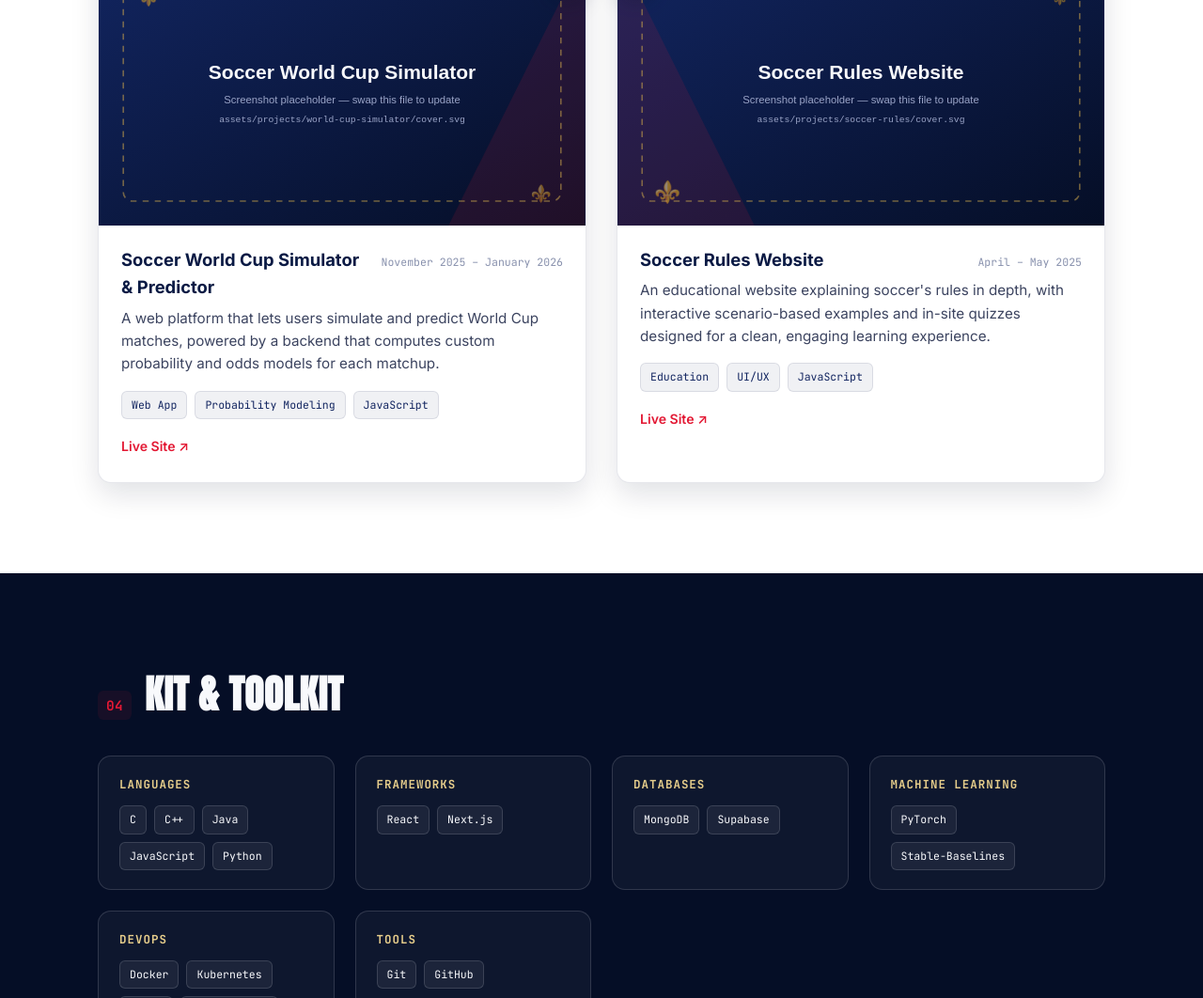
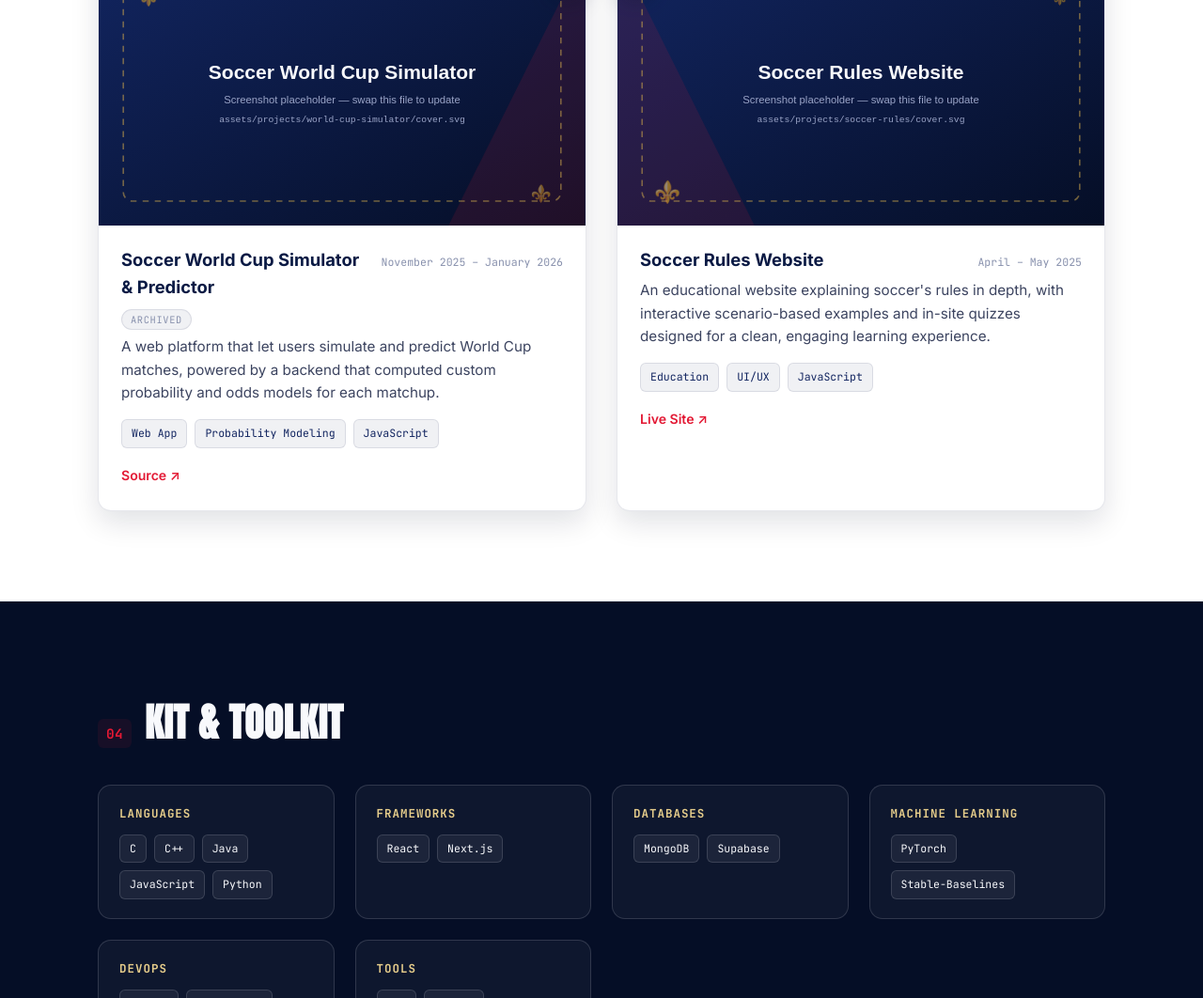
Before and after one commit to hhatamiy/hhatamiy.github.io, a website: page index.html in a window 1280 px wide. Shown: the part 2762-3824 px from the top of the page at 94% size. Drawn offline with Linux system fonts and the light colour scheme.

Commit message:
Add archived-project status badge
Adds a status: "archived" field for projects whose backend/hosting has
been taken down. Archived cards show an "Archived" badge and link to
the GitHub repo instead of a dead live URL. Applied to the World Cup
Simulator project.

Co-Authored-By: Claude Sonnet 5 <noreply@anthropic.com>

```diff
--- a/config.js
+++ b/config.js
@@ -135,6 +135,11 @@ const config = {
   // media.type: "image" or "video"
   // media.src:  path to the file (put files in assets/projects/<slug>/)
   //
+  // status: omit for a normal live project. Set to "archived" for a
+  // project you're no longer running/paying for — it shows an "Archived"
+  // badge and the card links to the repo instead of the (likely dead)
+  // live URL.
+  //
   // To add a new project, copy one whole { ... } block below (including
   // the surrounding commas) and edit the values.
   // --------------------------------------------------------------------
@@ -144,11 +149,14 @@ const config = {
       name: "Soccer World Cup Simulator & Predictor",
       dates: "November 2025 – January 2026",
       description:
-        "A web platform that lets users simulate and predict World Cup matches, powered by a backend that computes custom probability and odds models for each matchup.",
+        "A web platform that let users simulate and predict World Cup matches, powered by a backend that computed custom probability and odds models for each matchup.",
       tags: ["Web App", "Probability Modeling", "JavaScript"],
+      // Backend was taken down to stop the hosting cost — see the repo
+      // for the code instead of a live demo.
+      status: "archived",
       links: {
         live: "https://worldcupsim26.vercel.app/simulator",
-        repo: "",
+        repo: "https://github.com/hhatamiy/WCS",
       },
       media: {
         type: "image",
--- a/script.js
+++ b/script.js
@@ -200,13 +200,22 @@
 
             const header = document.createElement("div");
             header.className = "project-header";
+            const nameGroup = document.createElement("div");
+            nameGroup.className = "project-name-group";
             const name = document.createElement("h3");
             name.className = "project-name";
             name.textContent = project.name;
+            nameGroup.appendChild(name);
+            if (project.status === "archived") {
+                const statusBadge = document.createElement("span");
+                statusBadge.className = "project-status";
+                statusBadge.textContent = "Archived";
+                nameGroup.appendChild(statusBadge);
+            }
             const dates = document.createElement("span");
             dates.className = "project-dates";
             dates.textContent = project.dates || "";
-            header.appendChild(name);
+            header.appendChild(nameGroup);
             header.appendChild(dates);
 
             const desc = document.createElement("p");
@@ -224,7 +233,9 @@
 
             const links = document.createElement("div");
             links.className = "project-links";
-            if (project.links && project.links.live) {
+            // Archived projects skip the (likely dead) live link and lead
+            // with the repo instead.
+            if (project.status !== "archived" && project.links && project.links.live) {
                 const live = document.createElement("a");
                 live.href = project.links.live;
                 live.target = "_blank";
--- a/styles.css
+++ b/styles.css
@@ -542,8 +542,21 @@ section { padding: 96px 0; }
     margin-bottom: 6px;
 }
 
+.project-name-group { display: flex; align-items: center; flex-wrap: wrap; gap: 8px; }
 .project-name { font-size: 1.15rem; font-weight: 700; color: var(--navy-800); }
 .project-dates { font-family: var(--font-mono); font-size: 0.72rem; color: var(--muted); white-space: nowrap; }
+
+.project-status {
+    font-family: var(--font-mono);
+    font-size: 0.65rem;
+    text-transform: uppercase;
+    letter-spacing: 0.06em;
+    color: var(--muted);
+    background: rgba(10, 26, 68, 0.06);
+    border: 1px solid var(--border-soft);
+    border-radius: 999px;
+    padding: 2px 9px;
+}
 
 .project-description { color: var(--ink-soft); font-size: 0.95rem; margin-bottom: 16px; }
 
```
Also changed, not shown: README.md.
